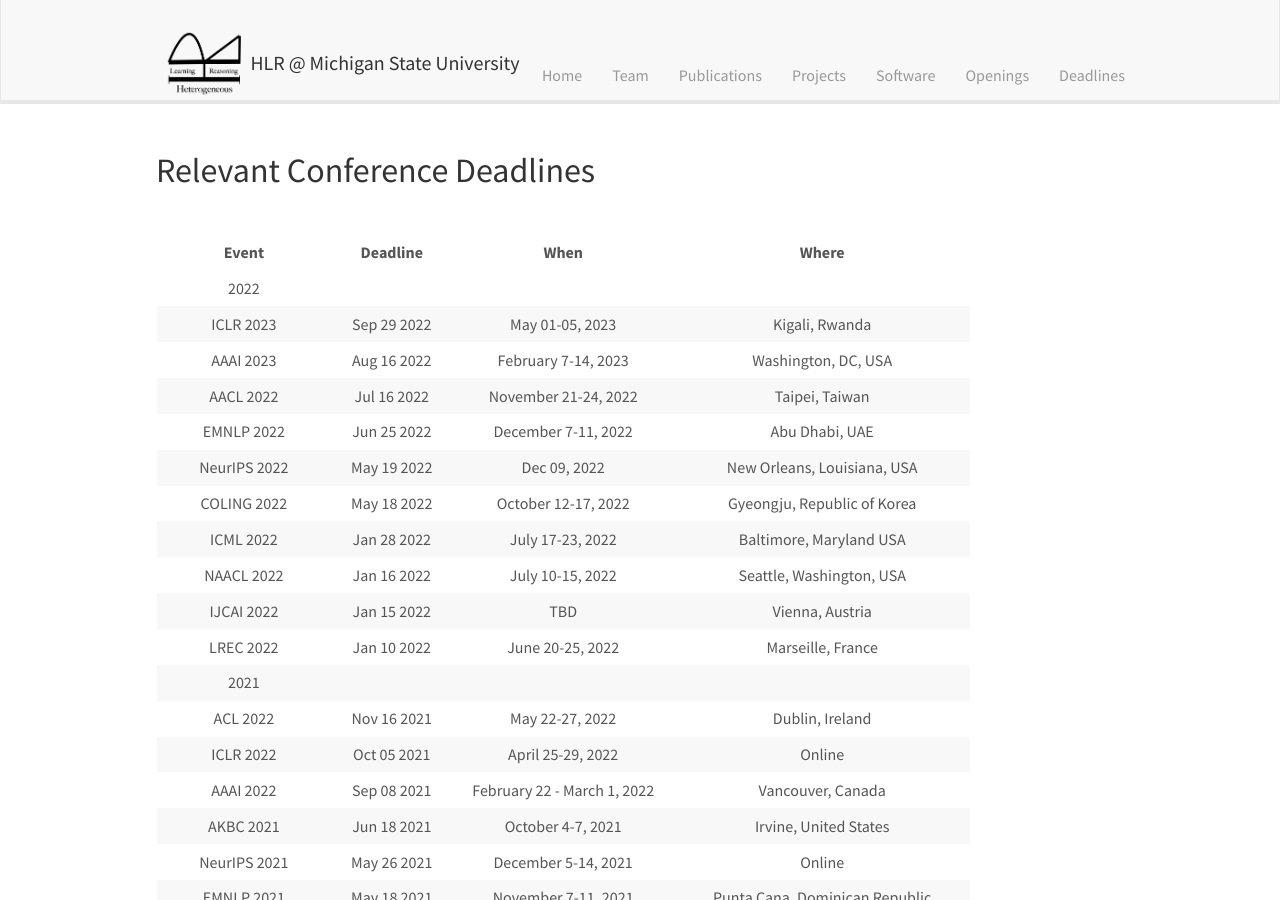
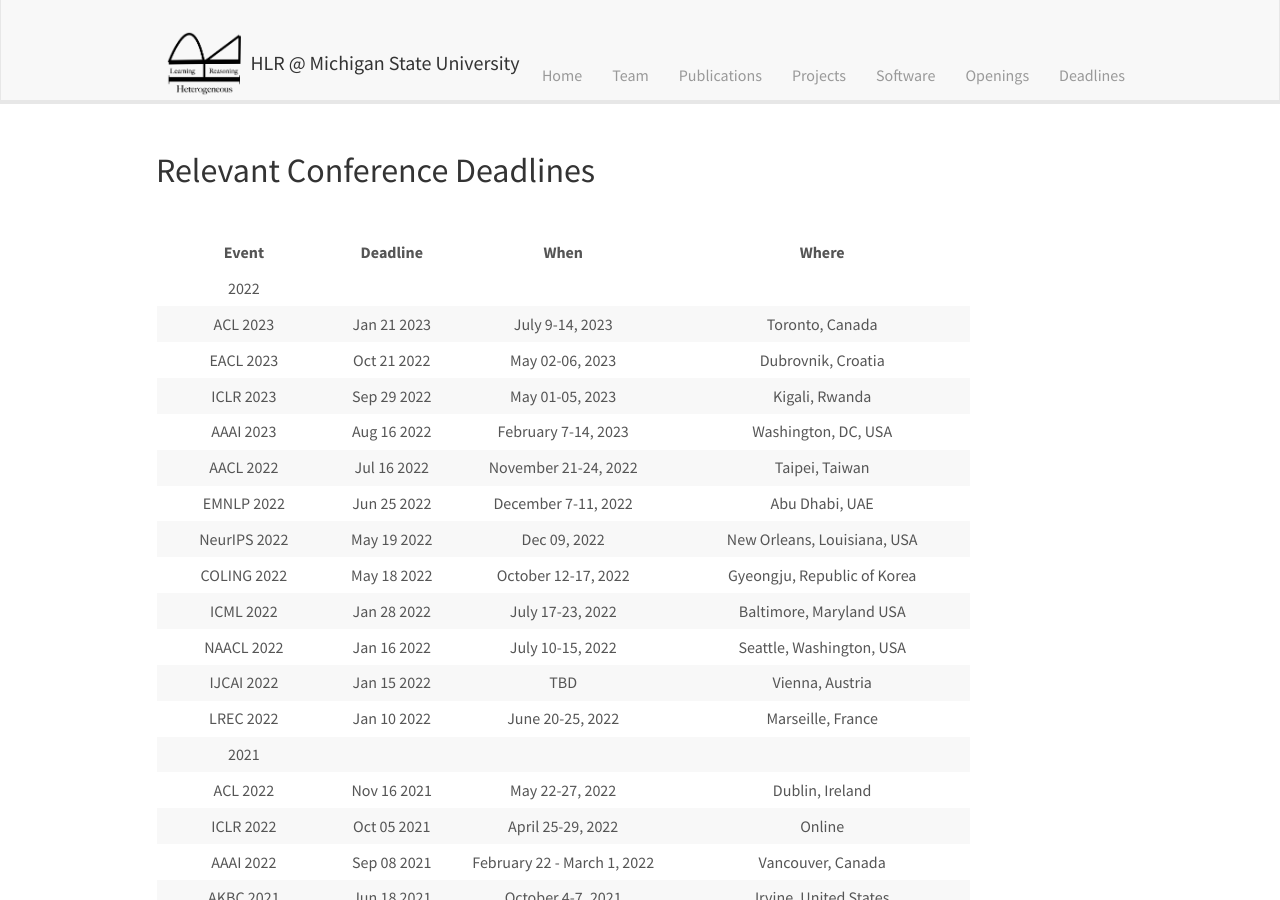
Before and after one commit to HLR/HLR.github.io, a Jekyll site: the page built from _pages/deadlines.md, in a window 1280 px wide and 900 px high. Built offline with Jekyll 4.4.1, drawn with Linux system fonts in a browser that asks for light colours; nearby versions of some CDN libraries.

Commit message:
Update deadlines.md

```diff
--- a/_pages/deadlines.md
+++ b/_pages/deadlines.md
@@ -15,6 +15,8 @@ permalink: /deadlines/
 | Event  |  Deadline  | When  |  Where  |
 |:-:|:-:|:-:|:-:|
 | 2022 |  |  |  |
+| &nbsp; ACL 2023  &nbsp; | &nbsp;  Jan 21 2023     &nbsp; | &nbsp;  July 9-14, 2023   &nbsp; | &nbsp; Toronto, Canada  &nbsp; |
+| &nbsp; EACL 2023  &nbsp; | &nbsp;  Oct 21 2022     &nbsp; | &nbsp;  May 02-06, 2023   &nbsp; | &nbsp; Dubrovnik, Croatia  &nbsp; |
 | &nbsp; ICLR 2023  &nbsp; | &nbsp;  Sep 29 2022     &nbsp; | &nbsp;  May 01-05, 2023   &nbsp; | &nbsp; Kigali, Rwanda  &nbsp; |
 | &nbsp; AAAI 2023  &nbsp; | &nbsp;  Aug 16 2022     &nbsp; | &nbsp;  February 7-14, 2023   &nbsp; | &nbsp; Washington, DC, USA  &nbsp; |
 | &nbsp; AACL 2022  &nbsp; | &nbsp;  Jul 16 2022     &nbsp; | &nbsp;  November 21-24, 2022   &nbsp; | &nbsp; Taipei, Taiwan  &nbsp; |
```
